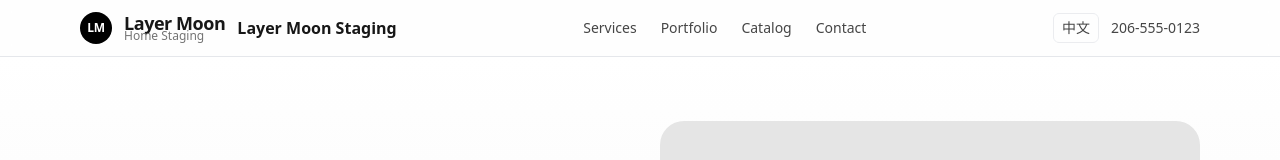
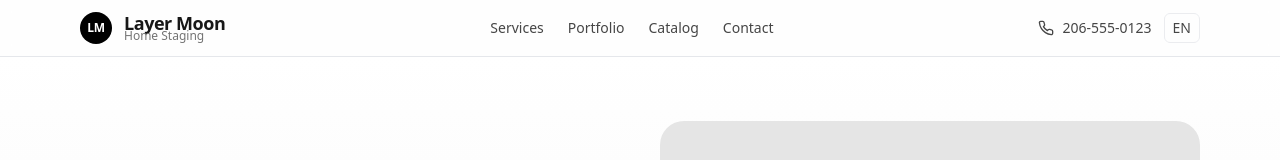
Before and after one commit to jjy2kk3/layermoon-site, a Next.js app: page / in a window 1280 px wide. Shown: the top 160 px of the page. Built offline with nearby package versions, Linux system fonts and the light colour scheme; no server answers.

Commit message:
Update Header.tsx

```diff
--- a/components/Header.tsx
+++ b/components/Header.tsx
@@ -3,18 +3,18 @@ import * as React from "react";
 import Link from "next/link";
 import Logo from "@/components/Logo";
 import { useI18n } from "@/components/i18n/I18nProvider";
+import { Phone } from "lucide-react";
 
-export default function Header(){
+export default function Header() {
   const { lang, setLang, t } = useI18n();
   const toggle = () => setLang(lang === "en" ? "zh" : "en");
 
   return (
     <header className="sticky top-0 z-30 bg-white/80 backdrop-blur border-b">
-      <div className="max-w-6xl mx-auto px-4 py-3 flex items-center justify-between">
+      <div className="max-w-6xl mx-auto px-4 py-3 flex items-center gap-4">
         {/* 左：Logo */}
-        <Link href="/" className="flex items-center gap-3">
+        <Link href="/" className="flex items-center gap-3 shrink-0">
           <Logo />
-          <span className="hidden sm:inline font-semibold">Layer Moon Staging</span>
         </Link>
 
         {/* 中：主导航 */}
@@ -25,21 +25,25 @@ export default function Header(){
           <Link href="/#contact"   className="opacity-80 hover:opacity-100">{t("nav_contact")}</Link>
         </nav>
 
-        {/* 右：语言 & 电话（无 Login、无 RFQ Cart） */}
+        {/* 右：电话 + 语言切换（语言按钮在最右侧） */}
         <div className="flex items-center gap-3">
+          <a
+            href="tel:2065550123"
+            className="hidden sm:inline-flex items-center gap-2 text-sm opacity-80 hover:opacity-100"
+          >
+            <Phone className="w-4 h-4" />
+            206-555-0123
+          </a>
+
           <button
             onClick={toggle}
             className="border rounded-md px-2 py-1 text-sm opacity-80 hover:opacity-100"
             aria-label="Switch language"
             title="Switch language"
           >
-            {lang === "en" ? t("lang_zh") : t("lang_en")}
+            {/* 你说要“EN”的样式：默认显示 EN；切到中文后显示 中文 */}
+            {lang === "en" ? "EN" : "中文"}
           </button>
-
-          <a href="tel:2065550123"
-             className="hidden sm:inline-flex items-center gap-2 text-sm opacity-80 hover:opacity-100">
-            206-555-0123
-          </a>
         </div>
       </div>
     </header>
```
